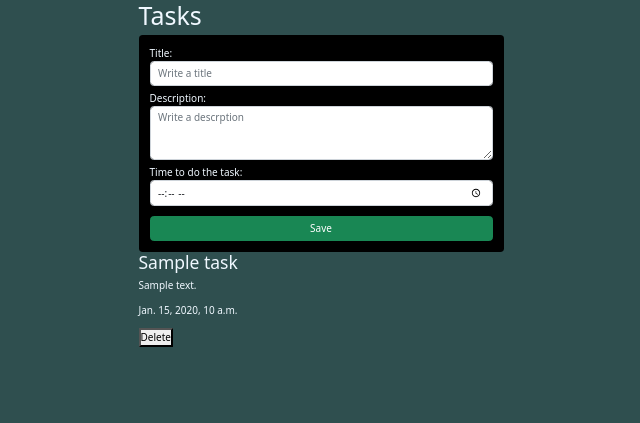
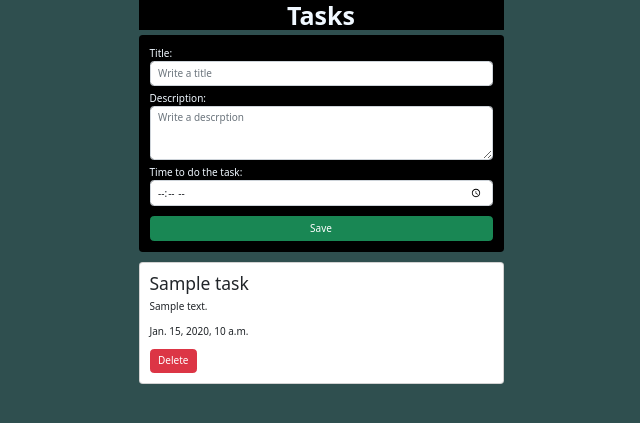
Before and after one commit to Evanderss/Tasks_Organizer, a Django app: page /tasks/ in a window 1280 px wide. Shown: the top 423 px of the page, without its empty margins (319-959 px from the left). Run offline with Django 4.2, Linux system fonts and the light colour scheme; tables that the repository leaves empty hold one stand-in row (values such as "Sample post").

Commit message:
Terminando el estilizado de nuestro proyecto

```diff
--- a/tasks/templates/list_task.html
+++ b/tasks/templates/list_task.html
@@ -13,7 +13,7 @@
     <div class="container">
         <div class="row">
             <div class="col-md-4 offset-md-4">
-                <h1>Tasks</h1>
+                <h1 class="display-6 fw-bold bg-black text-center">Tasks</h1>
                 <form action="{% url 'create_task' %}" method="POST" class="card card-body bg-black">
                 {% csrf_token %}
                     <label for="title">Title:</label>
@@ -25,17 +25,17 @@
                     <button class="btn btn-success">Save</button>
                 </form>
                 {% for task in tasks %}
-                <div>
+                <div class="card card-body text-dark mt-3">
                     <h3>{{task.title}}</h3>
                     <p>{{task.description}}</p>
                     <p>{{task.time_to_do}}</p>
                     <form action=" {% url 'delete_task' task.id %}" method="POST">
                     {% csrf_token %}
-                    <button>Delete</button>
+                    <button class="btn btn-danger">Delete</button>
                     </form>
                 </div>
                 {% empty %}
-                <h1>No tasks yet</h1>
+                <h1 class="display-4 text-center">No tasks yet</h1>
                 {% endfor %}
             </div>
         </div>
```
